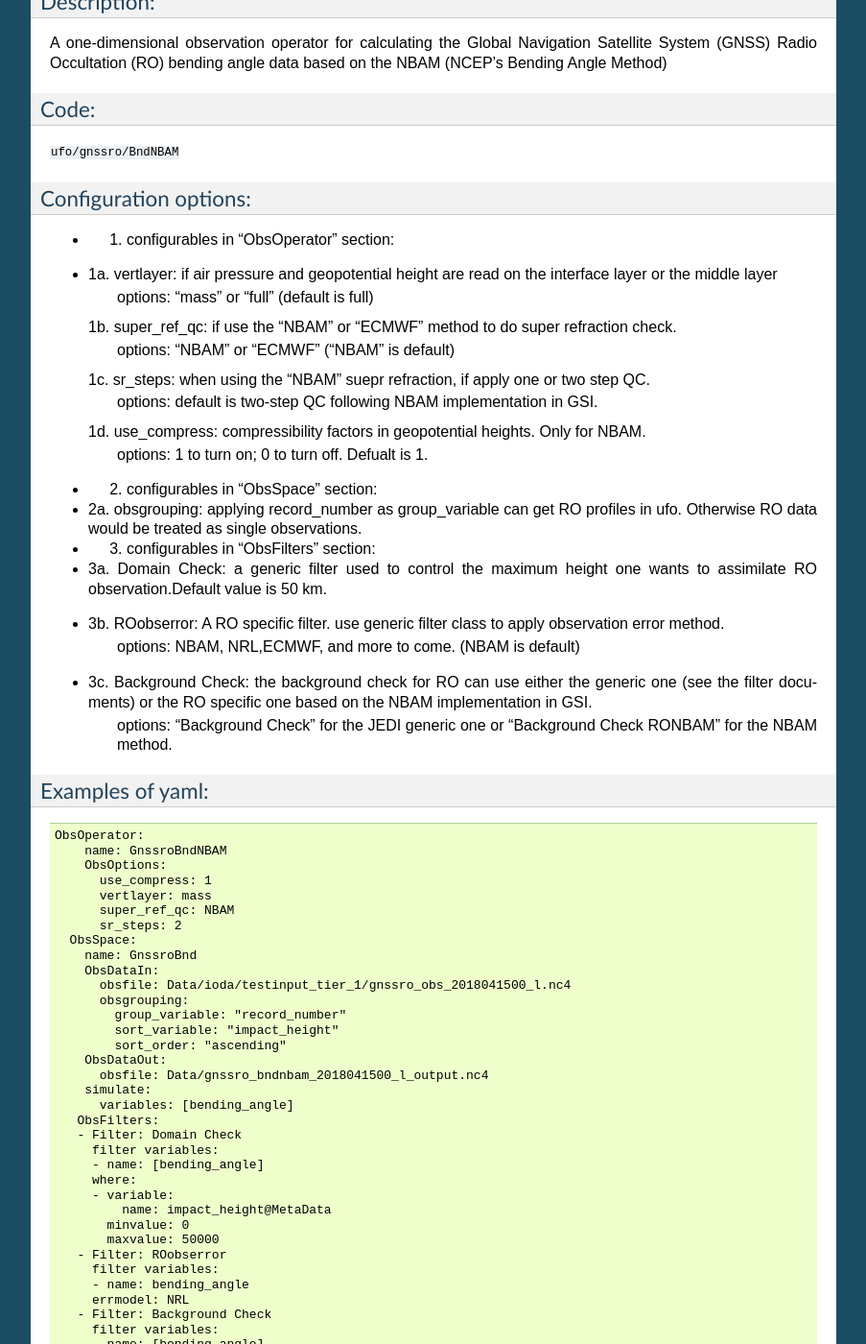
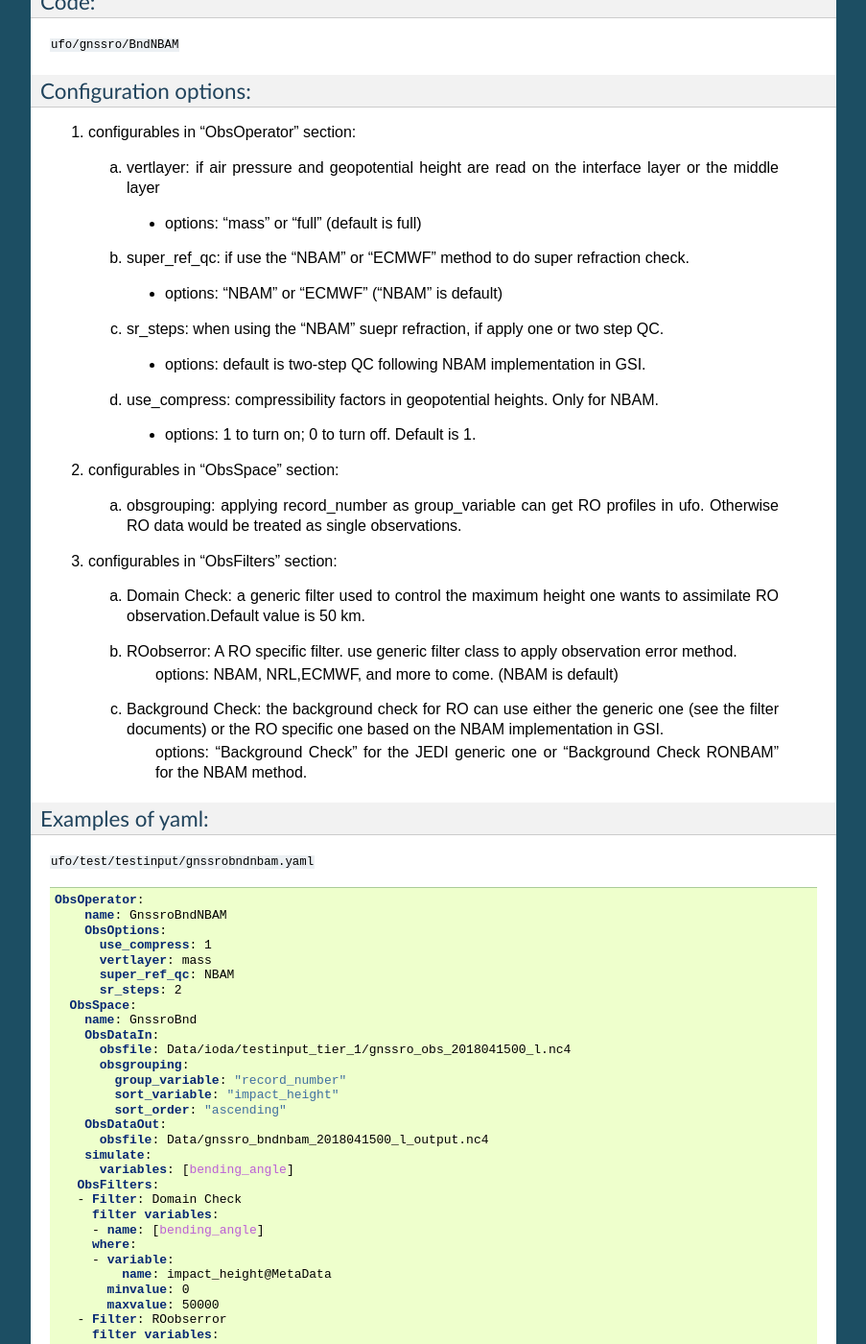
Before and after one commit to JCSDA/jedi-docs, a Sphinx documentation site: the page built from docs/jedi-components/ufo/obsops.rst, in a window 1280 px wide and 1400 px high, scrolled down 3855 px. Shown: the whole window at 96% size, without its empty margins (198-1101 px from the left). Built offline with Sphinx 7.4.7, drawn with Linux system fonts in a browser that asks for light colours; some of the changed text lies outside the part shown.

Commit message:
fixing rst problems

```diff
--- a/docs/jedi-components/ufo/obsops.rst
+++ b/docs/jedi-components/ufo/obsops.rst
@@ -211,30 +208,44 @@ Code:
 
 Configuration options:
 ^^^^^^^^^^^^^^^^^^^^^^
-* 1. configurables in "ObsOperator" section:
-*    1a. vertlayer: if air pressure and geopotential height are read on the interface layer or the middle layer
-         options: "mass" or "full" (default is full)
-     1b. super_ref_qc: if use the "NBAM" or "ECMWF" method to do super refraction check.
-         options: "NBAM" or "ECMWF" ("NBAM" is default)
-     1c. sr_steps: when using the "NBAM" suepr refraction, if apply one or two step QC.
-         options: default is two-step QC following NBAM implementation in GSI.
-     1d. use_compress: compressibility factors in geopotential heights. Only for NBAM.
-         options: 1 to turn on; 0 to turn off. Defualt is 1.
 
-* 2. configurables in "ObsSpace" section:
-*    2a. obsgrouping: applying record_number as group_variable can get RO profiles in ufo. Otherwise RO data would be treated as single observations.
+1. configurables in "ObsOperator" section:
 
-* 3. configurables in "ObsFilters" section:
-*    3a. Domain Check: a generic filter used to control the maximum height one wants to assimilate RO observation.Default value is 50 km.
-*    3b. ROobserror: A RO specific filter. use generic filter class to apply observation error method.
+  a. vertlayer: if air pressure and geopotential height are read on the interface layer or the middle layer
+
+    - options: "mass" or "full" (default is full)
+
+  b. super_ref_qc: if use the "NBAM" or "ECMWF" method to do super refraction check.
+
+    - options: "NBAM" or "ECMWF" ("NBAM" is default)
+
+  c. sr_steps: when using the "NBAM" suepr refraction, if apply one or two step QC.
+
+    - options: default is two-step QC following NBAM implementation in GSI.
+
+  d. use_compress: compressibility factors in geopotential heights. Only for NBAM.
+
+    - options: 1 to turn on; 0 to turn off. Default is 1.
+
+2. configurables in "ObsSpace" section:
+
+  a. obsgrouping: applying record_number as group_variable can get RO profiles in ufo. Otherwise RO data would be treated as single observations.
+
+3. configurables in "ObsFilters" section:
+
+  a. Domain Check: a generic filter used to control the maximum height one wants to assimilate RO observation.Default value is 50 km.
+
+  b. ROobserror: A RO specific filter. use generic filter class to apply observation error method.
          options: NBAM, NRL,ECMWF, and more to come. (NBAM is default)
-*    3c. Background Check: the background check for RO can use either the generic one (see the filter documents) or the  RO specific one based on the NBAM implementation in GSI.
+
+  c. Background Check: the background check for RO can use either the generic one (see the filter documents) or the  RO specific one based on the NBAM implementation in GSI.
         options: "Background Check" for the JEDI generic one or "Background Check RONBAM" for the NBAM method.
 
 Examples of yaml:
 ^^^^^^^^^^^^^^^^^
+:code:`ufo/test/testinput/gnssrobndnbam.yaml`
 
-.. code:: ufo/test/testinput/gnssrobndnbam.yaml
+.. code:: yaml
 
  ObsOperator:
      name: GnssroBndNBAM
@@ -291,18 +302,24 @@ Code:
 
 Configuration options:
 ^^^^^^^^^^^^^^^^^^^^^^
-* 1. configurables in "ObsSpace" section:
-*    1a. obsgrouping: applying record_number as a group_variable can get RO profiles in ufo. Otherwise RO data would be  treated as single observations.
+1. configurables in "ObsSpace" section:
 
-* 2. configurables in "ObsFilters" section:
-*    2a. Domain Check: a generic filter used to control the maximum height one wants to assimilate RO observation. Default value is 50 km.
-*    2b. ROobserror: A RO specific filter. Use generic filter class to apply observation error method.
+   a. obsgrouping: applying record_number as a group_variable can get RO profiles in ufo. Otherwise RO data would be  treated as single observations.
+
+2. configurables in "ObsFilters" section:
+
+   a. Domain Check: a generic filter used to control the maximum height one wants to assimilate RO observation. Default value is 50 km.
+
+   b. ROobserror: A RO specific filter. Use generic filter class to apply observation error method.
          options: NBAM, NRL,ECMWF, and more to come. (NBAM is default, but not recommended for ROPP operators). One has to specific a error model.
-*    2c. Background Check: can only use the generic one (see the filter documents).
+
+   c. Background Check: can only use the generic one (see the filter documents).
 
 Examples of yaml:
 ^^^^^^^^^^^^^^^^^
-.. code:: ufo/test/testinput/gnssrobndropp1d.yaml
+:code:`ufo/test/testinput/gnssrobndropp1d.yaml`
+
+.. code:: yaml
 
   - ObsSpace:
       name: GnssroBndROPP1D
@@ -353,23 +370,33 @@ Code:
 
 Configuration options:
 ^^^^^^^^^^^^^^^^^^^^^^
-* 1. configurables in "ObsOperator" section:
-*    1a. n_horiz: The horizontal points the operator integrates along the 2d plane. Default is 31. Has to be a even number.
-*    1b. res: The horizontal resolution of the 2d plance. Default is 40 km.
-*    1c. top_2d: the highest height to apply the 2d operator. Default is 20 km.
+1. configurables in "ObsOperator" section:
 
-* 2. configurables in "ObsSpace" section:
-*    2a. obsgrouping: applying record_number as group_variable can get RO profiles in ufo. Otherwise RO data would be treated as single observations.
+  a. n_horiz: The horizontal points the operator integrates along the 2d plane. Default is 31. Has to be a even number.
 
-* 3. configurables in "ObsFilters" section:
-*    3a. Domain Check: a generic filter used to control the maximum height one wants to assimilate RO observation. Default value is 50 km.
-*    3b. ROobserror: A RO specific filter. Use generic filter class to apply observation error method.
-         options: NBAM, NRL,ECMWF, and more to come. (NBAM is default, but not recommended for ROPP operators). One has to specific a error model.
-*    3c. Background Check: can only use the generic one (see the filter documents).
+  b. res: The horizontal resolution of the 2d plance. Default is 40 km.
+
+  c. top_2d: the highest height to apply the 2d operator. Default is 20 km.
+
+2. configurables in "ObsSpace" section:
+
+  a. obsgrouping: applying record_number as group_variable can get RO profiles in ufo. Otherwise RO data would be treated as single observations.
+
+3. configurables in "ObsFilters" section:
+
+  a. Domain Check: a generic filter used to control the maximum height one wants to assimilate RO observation. Default value is 50 km.
+
+  b. ROobserror: A RO specific filter. Use generic filter class to apply observation error method.
+
+    - options: NBAM, NRL,ECMWF, and more to come. (NBAM is default, but not recommended for ROPP operators). One has to specific a error model.
+
+  c. Background Check: can only use the generic one (see the filter documents).
 
 Examples of yaml:
 ^^^^^^^^^^^^^^^^^
-.. code:: ufo/test/testinput/gnssrobndropp2d.yaml
+:code:`ufo/test/testinput/gnssrobndropp2d.yaml`
+
+.. code:: yaml
 
   - ObsSpace:
       name: GnssroBndROPP2D
@@ -422,15 +449,22 @@ Code:
 
 Configuration options:
 ^^^^^^^^^^^^^^^^^^^^^^
-* 1. configurables in "ObsFilters" section:
-*    1a. Domain Check: a generic filter used to control the maximum height one wants to assimilate RO observation. Recommended value is 30 km for GnssroRef.
-*    1b. ROobserror: A RO specific filter. Use generic filter class to apply observation error method.
+
+1. configurables in "ObsFilters" section:
+
+  a. Domain Check: a generic filter used to control the maximum height one wants to assimilate RO observation. Recommended value is 30 km for GnssroRef.
+
+  b. ROobserror: A RO specific filter. Use generic filter class to apply observation error method.
          options: Only NBAM (default) is implemented now.
-*    1c. Background Check: can only use the generic one (see the filter documents).
+
+  c. Background Check: can only use the generic one (see the filter documents).
 
 Examples of yaml:
 ^^^^^^^^^^^^^^^^^
-.. code:: ufo/test/testinput/gnssroref.yaml
+
+:code:`ufo/test/testinput/gnssroref.yaml`
+
+.. code:: yaml
 
  - ObsOperator:
     name: GnssroRef
```
Also changed, not shown: other parts of docs/jedi-components/ufo/obsops.rst (+10 -13 lines).
